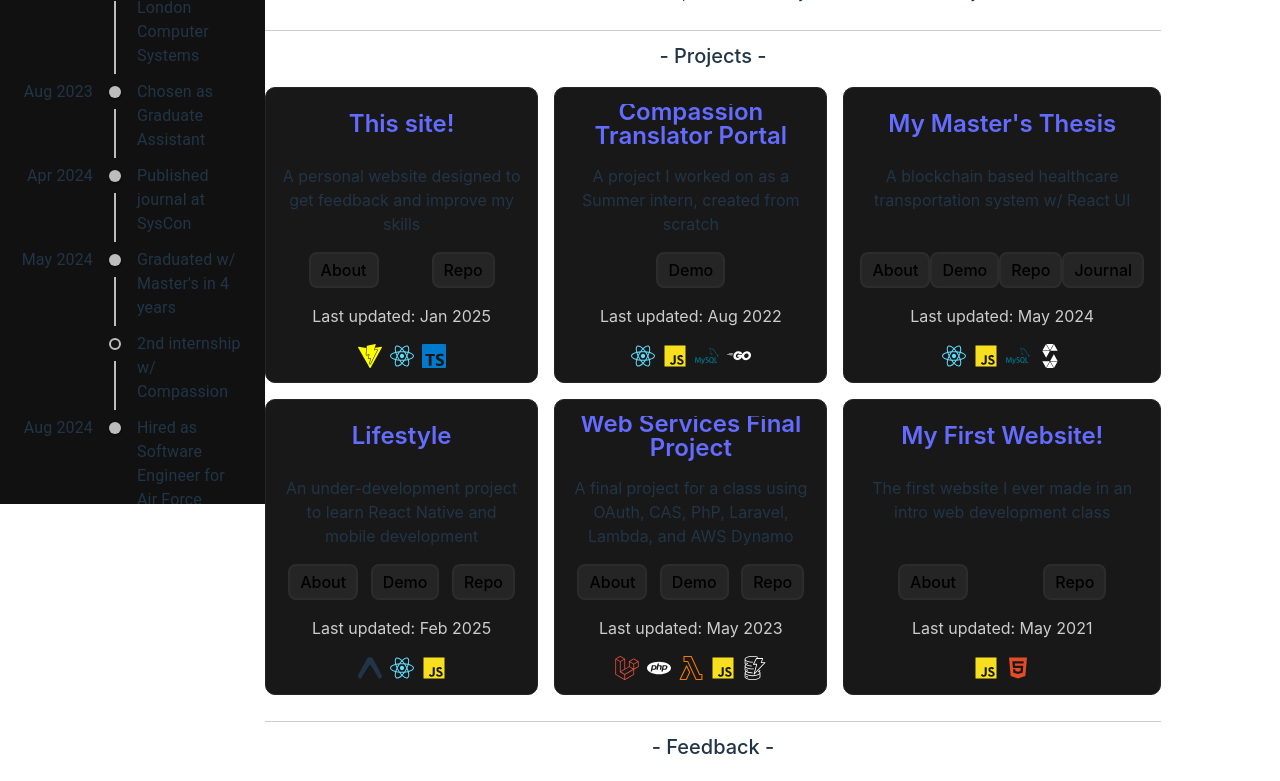
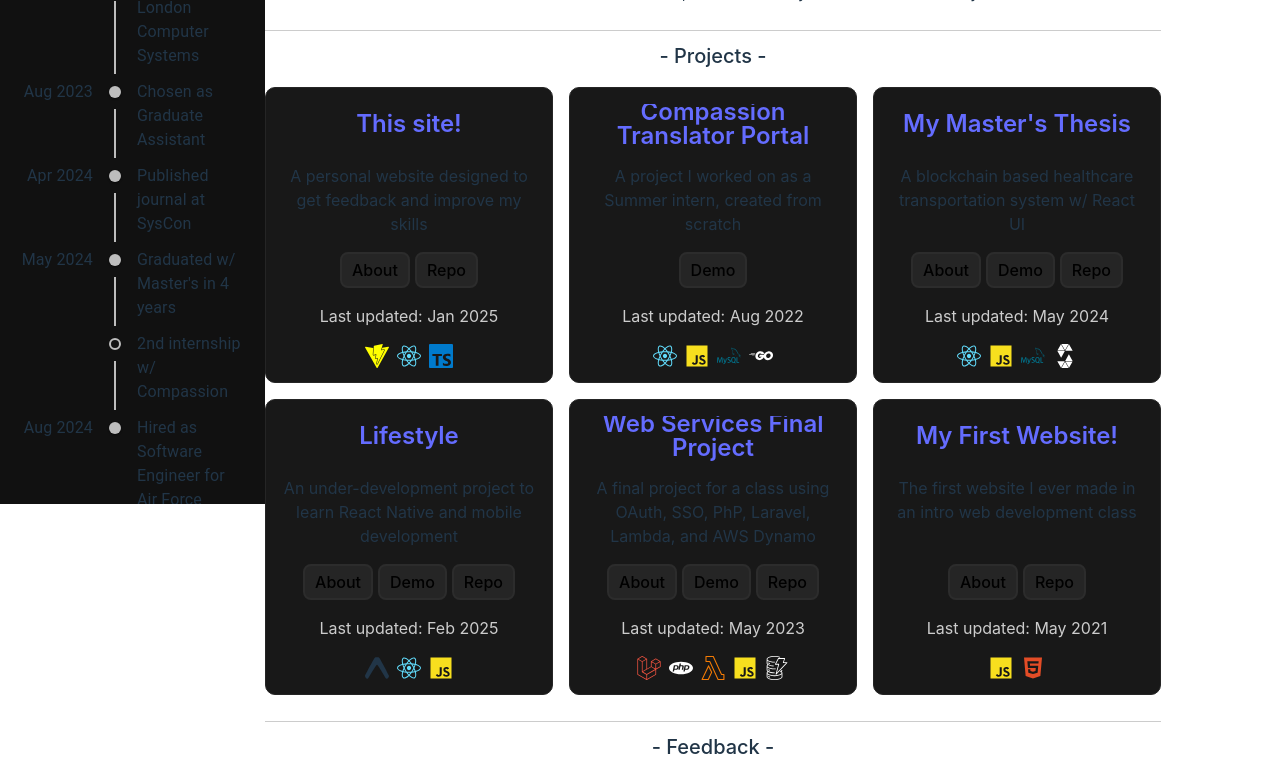
Before and after one commit to Ocamp09/personal-website, a React (Vite) app: page / in a window 1280 px wide. Shown: the part 411-1192 px from the top of the page. Built offline with nearby package versions, Linux system fonts and the light colour scheme.

Commit message:
update spacing between project links

```diff
--- a/src/App.tsx
+++ b/src/App.tsx
@@ -44,7 +44,7 @@ function App() {
           "A blockchain based healthcare transportation system w/ React UI",
         repo: "https://github.com/sbhunia/scefsta",
         demo: "https://youtu.be/sahVAYYfPXU",
-        publication: "https://ieeexplore.ieee.org/document/10553424",
+        // publication: "https://ieeexplore.ieee.org/document/10553424",
         updated: "May 2024",
         techStack: ["react", "js", "sql", "solidity"],
         about: "https://github.com/sbhunia/scefsta/blob/main/README.md",
@@ -62,7 +62,7 @@ function App() {
       {
         name: "Web Services Final Project",
         description:
-          "A final project for a class using OAuth, CAS, PhP, Laravel, Lambda, and AWS Dynamo",
+          "A final project for a class using OAuth, SSO, PhP, Laravel, Lambda, and AWS Dynamo",
         repo: "https://github.com/Ocamp09/school-code/tree/main/cse451-campbeo2-web-main/L_final",
         demo: "https://youtu.be/TtXr-W1J9Nk",
         updated: "May 2023",
--- a/src/components/Project.css
+++ b/src/components/Project.css
@@ -15,7 +15,9 @@
 .project-links {
   width: 100%;
   display: flex;
-  justify-content: space-around;
+  justify-content: center;
+  gap: 5px;
+  flex-wrap: wrap;
 }
 
 .buttons {
```
